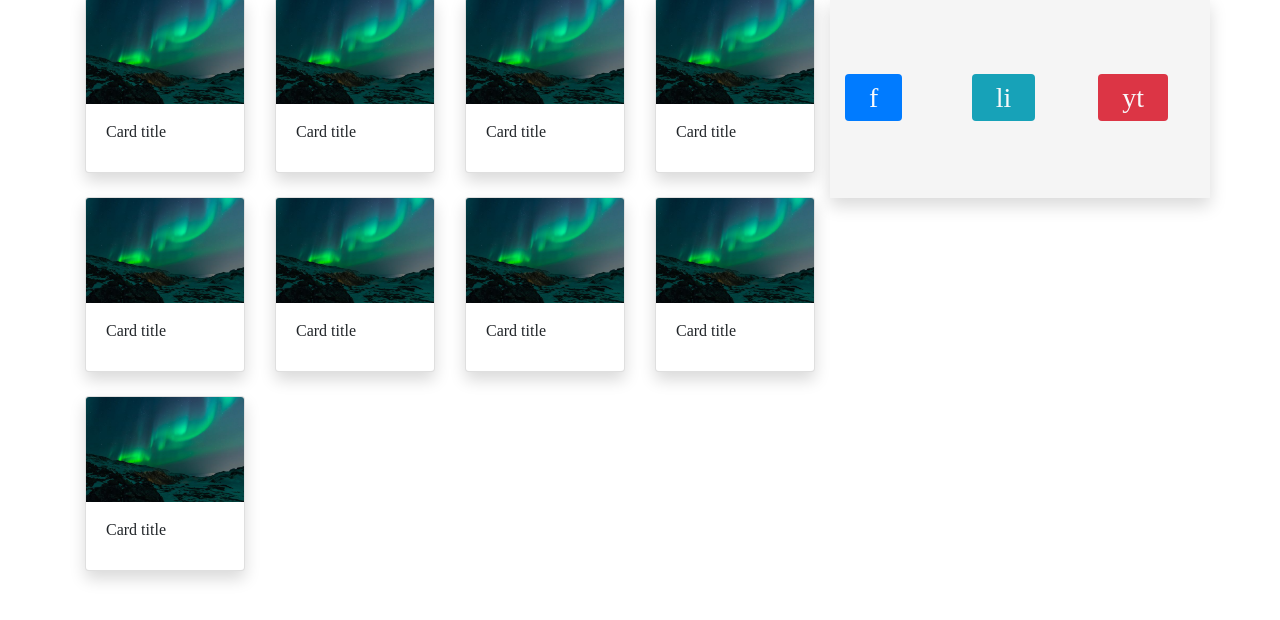
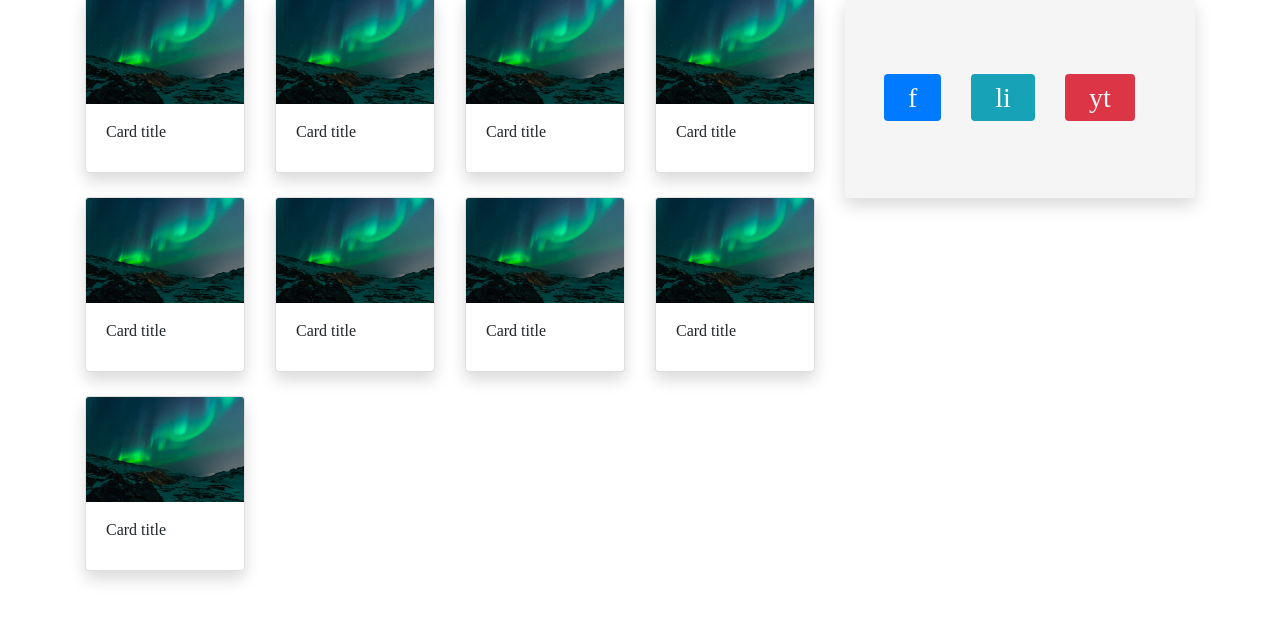
Before and after one commit to panahlimurad/Bootstrap, a plain HTML site: page index.html in a window 1280 px wide. Shown: the part 140-760 px from the top of the page. Drawn offline with nearby package versions, Linux system fonts and the light colour scheme.

Commit message:
bootstrap

```diff
--- a/index.html
+++ b/index.html
@@ -121,7 +121,8 @@
         </div>
 
         <div class="col-xl-4 col-lg-5">
-            <div class="row social-bar shadow">
+            <div class="social-bar shadow" >
+            <div class="row ml-4">
                 <div class="col">
                     <span class="bg-primary text-light h3 py-2 px-4 rounded">f</span>
                 </div>
@@ -132,6 +133,7 @@
                     <span class="bg-danger text-light h3 py-2 px-4 rounded">yt</span>
                 </div>
             </div>
+            </div>
         </div>
 
         </div>
```
